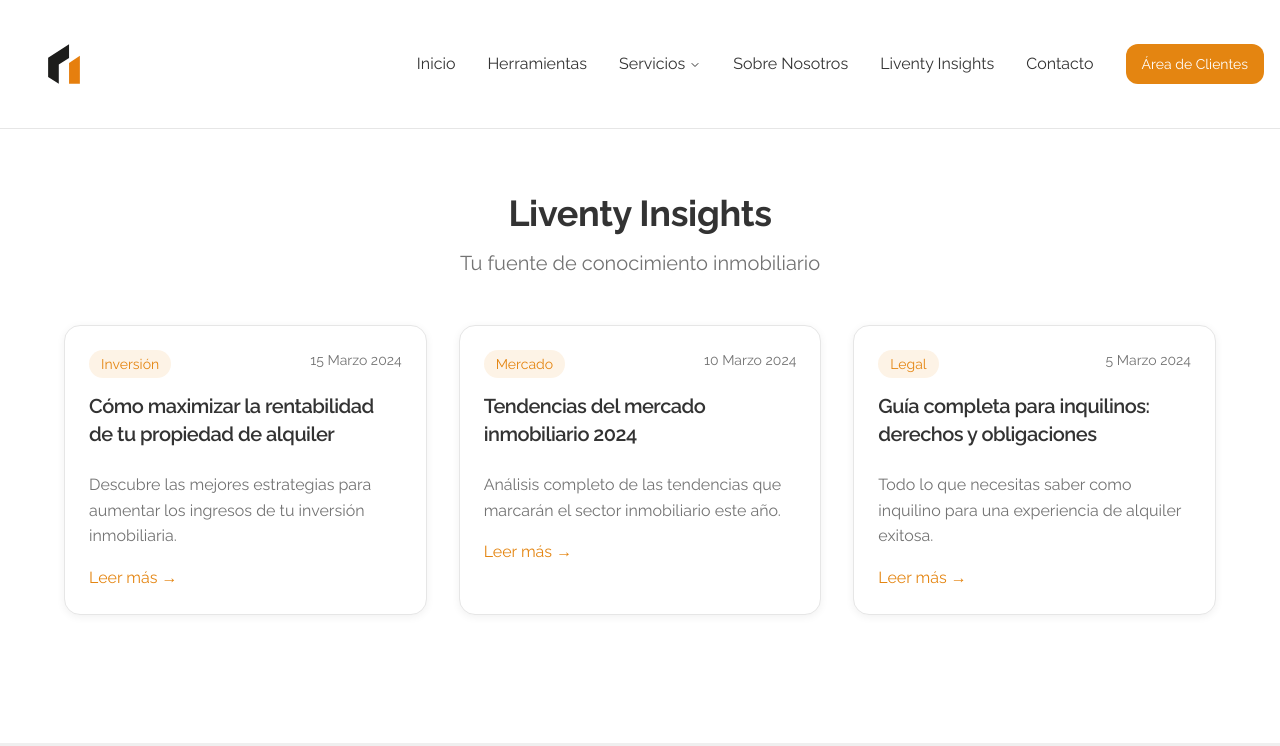
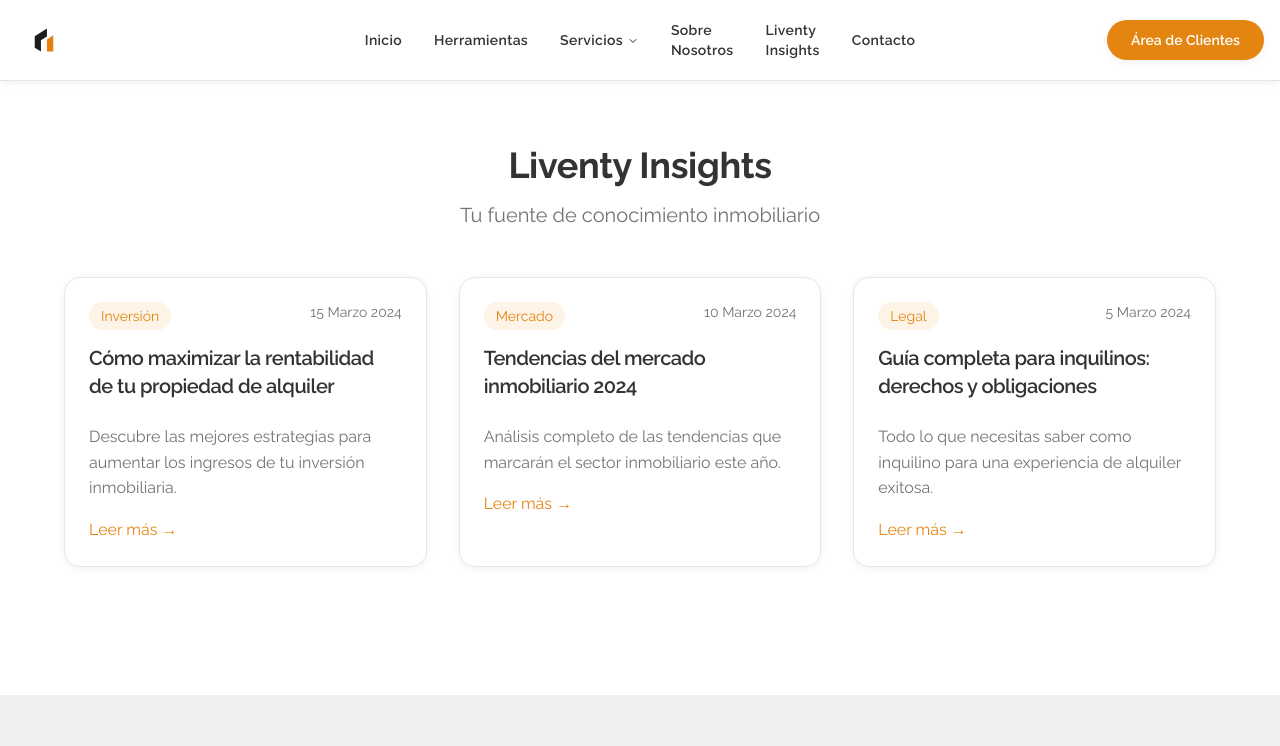
Before and after one commit to LiventyGestion/Liventy-gestion, a React (Vite) app: page /blog in a window 1280 px wide. Shown: the top 746 px of the page. Built offline with nearby package versions, Linux system fonts and the light colour scheme.

Commit message:
Refactor header styles

```diff
--- a/src/components/Header.tsx
+++ b/src/components/Header.tsx
@@ -15,32 +15,44 @@ const Header = () => {
   const [isMenuOpen, setIsMenuOpen] = useState(false);
 
   return (
-    <header className="sticky top-0 z-50 bg-background border-b">
-      <nav className="container mx-auto px-4 py-4">
-        <div className="flex items-center justify-between">
+    <header className="sticky top-0 z-50 bg-white border-b border-neutral-200 shadow-sm">
+      <nav className="container mx-auto px-4 py-3">
+        <div className="flex items-center justify-between lg:grid lg:grid-cols-3 lg:gap-8">
+          {/* Logo - Left */}
+          <div className="flex items-center">
             <Link to="/" className="flex items-center">
               <img
                 src="/icons/logo-source.svg"
                 alt="Liventy Gestión - Volver al inicio"
-              className="h-16 sm:h-20 lg:h-24 w-auto"
+                className="h-12 sm:h-14 w-auto"
               />
             </Link>
+          </div>
 
-          {/* Desktop Navigation */}
-          <div className="hidden md:flex items-center space-x-8">
-            <Link to="/" className="text-foreground hover:text-primary transition-colors">
+          {/* Desktop Navigation - Center */}
+          <div className="hidden lg:flex items-center justify-center space-x-8">
+            <Link
+              to="/"
+              className="relative text-brand-charcoal hover:text-brand-orange transition-colors duration-200 font-raleway font-semibold text-sm tracking-wide py-2 group"
+            >
               Inicio
+              <span className="absolute bottom-0 left-0 w-0 h-0.5 bg-brand-orange transition-all duration-200 group-hover:w-full" style={{ transform: 'translateY(2px)' }}></span>
             </Link>
-            <Link to="/herramientas" className="text-foreground hover:text-primary transition-colors">
+            <Link
+              to="/herramientas"
+              className="relative text-brand-charcoal hover:text-brand-orange transition-colors duration-200 font-raleway font-semibold text-sm tracking-wide py-2 group"
+            >
               Herramientas
+              <span className="absolute bottom-0 left-0 w-0 h-0.5 bg-brand-orange transition-all duration-200 group-hover:w-full" style={{ transform: 'translateY(2px)' }}></span>
             </Link>
 
             {/* Services Dropdown */}
             <NavigationMenu>
               <NavigationMenuList>
                 <NavigationMenuItem>
-                  <NavigationMenuTrigger className="text-foreground hover:text-primary transition-colors bg-transparent hover:bg-transparent data-[active]:bg-transparent data-[state=open]:bg-transparent focus:bg-transparent text-base font-normal h-auto p-0">
+                  <NavigationMenuTrigger className="relative text-brand-charcoal hover:text-brand-orange transition-colors duration-200 bg-transparent hover:bg-transparent data-[active]:bg-transparent data-[state=open]:bg-transparent focus:bg-transparent font-raleway font-semibold text-sm tracking-wide h-auto p-0 py-2 group">
                     Servicios
+                    <span className="absolute bottom-0 left-0 w-0 h-0.5 bg-brand-orange transition-all duration-200 group-hover:w-full group-data-[state=open]:w-full" style={{ transform: 'translateY(2px)' }}></span>
                   </NavigationMenuTrigger>
                   <NavigationMenuContent>
                     <div className="w-[400px] p-4">
@@ -48,10 +60,10 @@ const Header = () => {
                         <NavigationMenuLink asChild>
                           <Link
                             to="/servicios/gestion-integral"
-                            className="block select-none space-y-1 rounded-md p-3 leading-none no-underline outline-none transition-colors hover:bg-accent hover:text-accent-foreground focus:bg-accent focus:text-accent-foreground"
+                            className="block select-none space-y-1 rounded-xl p-3 leading-none no-underline outline-none transition-colors hover:bg-neutral-50 hover:text-brand-charcoal focus:bg-neutral-50 focus:text-brand-charcoal"
                           >
-                            <div className="text-sm font-medium leading-none">Gestión Integral</div>
-                            <p className="line-clamp-2 text-sm leading-snug text-muted-foreground">
+                            <div className="text-sm font-semibold leading-none text-brand-charcoal">Gestión Integral</div>
+                            <p className="line-clamp-2 text-sm leading-snug text-neutral-500">
                               Servicio completo de gestión de alquileres
                             </p>
                           </Link>
@@ -59,10 +71,10 @@ const Header = () => {
                         <NavigationMenuLink asChild>
                           <Link
                             to="/servicios/alquiler-larga-duracion"
-                            className="block select-none space-y-1 rounded-md p-3 leading-none no-underline outline-none transition-colors hover:bg-accent hover:text-accent-foreground focus:bg-accent focus:text-accent-foreground"
+                            className="block select-none space-y-1 rounded-xl p-3 leading-none no-underline outline-none transition-colors hover:bg-neutral-50 hover:text-brand-charcoal focus:bg-neutral-50 focus:text-brand-charcoal"
                           >
-                            <div className="text-sm font-medium leading-none">Alquiler Larga Duración</div>
-                            <p className="line-clamp-2 text-sm leading-snug text-muted-foreground">
+                            <div className="text-sm font-semibold leading-none text-brand-charcoal">Alquiler Larga Duración</div>
+                            <p className="line-clamp-2 text-sm leading-snug text-neutral-500">
                               Gestión de alquileres residenciales
                             </p>
                           </Link>
@@ -70,10 +82,10 @@ const Header = () => {
                         <NavigationMenuLink asChild>
                           <Link
                             to="/servicios/alquiler-temporada"
-                            className="block select-none space-y-1 rounded-md p-3 leading-none no-underline outline-none transition-colors hover:bg-accent hover:text-accent-foreground focus:bg-accent focus:text-accent-foreground"
+                            className="block select-none space-y-1 rounded-xl p-3 leading-none no-underline outline-none transition-colors hover:bg-neutral-50 hover:text-brand-charcoal focus:bg-neutral-50 focus:text-brand-charcoal"
                           >
-                            <div className="text-sm font-medium leading-none">Alquiler Temporada</div>
-                            <p className="line-clamp-2 text-sm leading-snug text-muted-foreground">
+                            <div className="text-sm font-semibold leading-none text-brand-charcoal">Alquiler Temporada</div>
+                            <p className="line-clamp-2 text-sm leading-snug text-neutral-500">
                               Gestión de alquileres vacacionales
                             </p>
                           </Link>
@@ -81,10 +93,10 @@ const Header = () => {
                         <NavigationMenuLink asChild>
                           <Link
                             to="/servicios/mantenimiento"
-                            className="block select-none space-y-1 rounded-md p-3 leading-none no-underline outline-none transition-colors hover:bg-accent hover:text-accent-foreground focus:bg-accent focus:text-accent-foreground"
+                            className="block select-none space-y-1 rounded-xl p-3 leading-none no-underline outline-none transition-colors hover:bg-neutral-50 hover:text-brand-charcoal focus:bg-neutral-50 focus:text-brand-charcoal"
                           >
-                            <div className="text-sm font-medium leading-none">Mantenimiento</div>
-                            <p className="line-clamp-2 text-sm leading-snug text-muted-foreground">
+                            <div className="text-sm font-semibold leading-none text-brand-charcoal">Mantenimiento</div>
+                            <p className="line-clamp-2 text-sm leading-snug text-neutral-500">
                               Gestión de incidencias y reparaciones
                             </p>
                           </Link>
@@ -92,10 +104,10 @@ const Header = () => {
                         <NavigationMenuLink asChild>
                           <Link
                             to="/servicios/asesoria-legal"
-                            className="block select-none space-y-1 rounded-md p-3 leading-none no-underline outline-none transition-colors hover:bg-accent hover:text-accent-foreground focus:bg-accent focus:text-accent-foreground"
+                            className="block select-none space-y-1 rounded-xl p-3 leading-none no-underline outline-none transition-colors hover:bg-neutral-50 hover:text-brand-charcoal focus:bg-neutral-50 focus:text-brand-charcoal"
                           >
-                            <div className="text-sm font-medium leading-none">Asesoría Legal</div>
-                            <p className="line-clamp-2 text-sm leading-snug text-muted-foreground">
+                            <div className="text-sm font-semibold leading-none text-brand-charcoal">Asesoría Legal</div>
+                            <p className="line-clamp-2 text-sm leading-snug text-neutral-500">
                               Asesoramiento jurídico en alquileres
                             </p>
                           </Link>
@@ -107,49 +119,67 @@ const Header = () => {
               </NavigationMenuList>
             </NavigationMenu>
 
-            <Link to="/about" className="text-foreground hover:text-primary transition-colors">
+            <Link
+              to="/about"
+              className="relative text-brand-charcoal hover:text-brand-orange transition-colors duration-200 font-raleway font-semibold text-sm tracking-wide py-2 group"
+            >
               Sobre Nosotros
+              <span className="absolute bottom-0 left-0 w-0 h-0.5 bg-brand-orange transition-all duration-200 group-hover:w-full" style={{ transform: 'translateY(2px)' }}></span>
             </Link>
-            <Link to="/blog" className="text-foreground hover:text-primary transition-colors">
+            <Link
+              to="/blog"
+              className="relative text-brand-charcoal hover:text-brand-orange transition-colors duration-200 font-raleway font-semibold text-sm tracking-wide py-2 group"
+            >
               Liventy Insights
+              <span className="absolute bottom-0 left-0 w-0 h-0.5 bg-brand-orange transition-all duration-200 group-hover:w-full" style={{ transform: 'translateY(2px)' }}></span>
             </Link>
-            <Link to="/contact" className="text-foreground hover:text-primary transition-colors">
+            <Link
+              to="/contact"
+              className="relative text-brand-charcoal hover:text-brand-orange transition-colors duration-200 font-raleway font-semibold text-sm tracking-wide py-2 group"
+            >
               Contacto
-            </Link>
-            <Link to="/login">
-              <Button>Área de Clientes</Button>
+              <span className="absolute bottom-0 left-0 w-0 h-0.5 bg-brand-orange transition-all duration-200 group-hover:w-full" style={{ transform: 'translateY(2px)' }}></span>
             </Link>
           </div>
 
+          {/* CTA Button - Right */}
+          <div className="flex items-center justify-end">
+            <Link to="/login" className="hidden sm:block">
+              <Button className="bg-brand-orange hover:bg-opacity-90 text-brand-white font-raleway font-semibold px-6 py-2.5 rounded-xl shadow-sm hover:shadow-md transition-all duration-200 hover:-translate-y-0.5 focus:outline-none focus:ring-2 focus:ring-brand-orange focus:ring-offset-2">
+                Área de Clientes
+              </Button>
+            </Link>
+
             {/* Mobile Menu Button */}
             <button
-            className="md:hidden p-2 rounded-md hover:bg-muted transition-colors"
+              className="lg:hidden p-2 rounded-xl hover:bg-neutral-50 transition-colors duration-200 focus:outline-none focus:ring-2 focus:ring-brand-orange focus:ring-offset-2"
               onClick={() => setIsMenuOpen(!isMenuOpen)}
-            aria-label="Menú de navegación"
+              aria-label="Abrir menú de navegación"
               aria-expanded={isMenuOpen}
               aria-controls="mobile-menu"
             >
               {isMenuOpen ?
-              <X className="h-6 w-6" aria-hidden="true" /> :
-              <Menu className="h-6 w-6" aria-hidden="true" />
+                <X className="h-6 w-6 text-brand-charcoal" aria-hidden="true" /> :
+                <Menu className="h-6 w-6 text-brand-charcoal" aria-hidden="true" />
               }
             </button>
           </div>
+        </div>
 
-        {/* Mobile Navigation */}
-        {isMenuOpen && (
-          <div className="md:hidden mt-4 pb-4 border-t" id="mobile-menu">
-            <div className="flex flex-col space-y-4 pt-4">
+        {/* Mobile Navigation Panel */}
+        <div className={`lg:hidden overflow-hidden transition-all duration-300 ease-in-out ${isMenuOpen ? 'max-h-screen opacity-100' : 'max-h-0 opacity-0'}`}>
+          <div className="pt-4 pb-6 border-t border-neutral-200 mt-4" id="mobile-menu">
+            <div className="flex flex-col space-y-4">
               <Link
                 to="/"
-                className="text-foreground hover:text-primary transition-colors py-2 px-1 rounded focus:outline-none focus:ring-2 focus:ring-ring"
+                className="text-brand-charcoal hover:text-brand-orange transition-colors duration-200 py-3 px-2 rounded-xl hover:bg-neutral-50 font-raleway font-semibold text-base focus:outline-none focus:ring-2 focus:ring-brand-orange focus:ring-offset-2"
                 onClick={() => setIsMenuOpen(false)}
               >
                 Inicio
               </Link>
               <Link
                 to="/herramientas"
-                className="text-foreground hover:text-primary transition-colors py-2 px-1 rounded focus:outline-none focus:ring-2 focus:ring-ring"
+                className="text-brand-charcoal hover:text-brand-orange transition-colors duration-200 py-3 px-2 rounded-xl hover:bg-neutral-50 font-raleway font-semibold text-base focus:outline-none focus:ring-2 focus:ring-brand-orange focus:ring-offset-2"
                 onClick={() => setIsMenuOpen(false)}
               >
                 Herramientas
@@ -157,39 +187,39 @@ const Header = () => {
 
               {/* Services Mobile Menu */}
               <div className="space-y-2">
-                <div className="text-foreground font-medium py-2 px-1">Servicios</div>
+                <div className="text-brand-charcoal font-raleway font-bold text-base py-3 px-2">Servicios</div>
                 <div className="pl-4 space-y-2">
                   <Link
                     to="/servicios/gestion-integral"
-                    className="block text-sm text-muted-foreground hover:text-primary transition-colors py-1 px-1 rounded focus:outline-none focus:ring-2 focus:ring-ring"
+                    className="block text-neutral-500 hover:text-brand-orange transition-colors duration-200 py-2 px-2 rounded-lg hover:bg-neutral-50 font-raleway text-sm focus:outline-none focus:ring-2 focus:ring-brand-orange focus:ring-offset-2"
                     onClick={() => setIsMenuOpen(false)}
                   >
                     Gestión Integral
                   </Link>
                   <Link
                     to="/servicios/alquiler-larga-duracion"
-                    className="block text-sm text-muted-foreground hover:text-primary transition-colors py-1 px-1 rounded focus:outline-none focus:ring-2 focus:ring-ring"
+                    className="block text-neutral-500 hover:text-brand-orange transition-colors duration-200 py-2 px-2 rounded-lg hover:bg-neutral-50 font-raleway text-sm focus:outline-none focus:ring-2 focus:ring-brand-orange focus:ring-offset-2"
                     onClick={() => setIsMenuOpen(false)}
                   >
                     Alquiler Larga Duración
                   </Link>
                   <Link
                     to="/servicios/alquiler-temporada"
-                    className="block text-sm text-muted-foreground hover:text-primary transition-colors py-1 px-1 rounded focus:outline-none focus:ring-2 focus:ring-ring"
+                    className="block text-neutral-500 hover:text-brand-orange transition-colors duration-200 py-2 px-2 rounded-lg hover:bg-neutral-50 font-raleway text-sm focus:outline-none focus:ring-2 focus:ring-brand-orange focus:ring-offset-2"
                     onClick={() => setIsMenuOpen(false)}
                   >
                     Alquiler Temporada
                   </Link>
                   <Link
                     to="/servicios/mantenimiento"
-                    className="block text-sm text-muted-foreground hover:text-primary transition-colors py-1 px-1 rounded focus:outline-none focus:ring-2 focus:ring-ring"
+                    className="block text-neutral-500 hover:text-brand-orange transition-colors duration-200 py-2 px-2 rounded-lg hover:bg-neutral-50 font-raleway text-sm focus:outline-none focus:ring-2 focus:ring-brand-orange focus:ring-offset-2"
                     onClick={() => setIsMenuOpen(false)}
                   >
                     Mantenimiento
                   </Link>
                   <Link
                     to="/servicios/asesoria-legal"
-                    className="block text-sm text-muted-foreground hover:text-primary transition-colors py-1 px-1 rounded focus:outline-none focus:ring-2 focus:ring-ring"
+                    className="block text-neutral-500 hover:text-brand-orange transition-colors duration-200 py-2 px-2 rounded-lg hover:bg-neutral-50 font-raleway text-sm focus:outline-none focus:ring-2 focus:ring-brand-orange focus:ring-offset-2"
                     onClick={() => setIsMenuOpen(false)}
                   >
                     Asesoría Legal
@@ -199,31 +229,37 @@ const Header = () => {
 
               <Link
                 to="/about"
-                className="text-foreground hover:text-primary transition-colors py-2 px-1 rounded focus:outline-none focus:ring-2 focus:ring-ring"
+                className="text-brand-charcoal hover:text-brand-orange transition-colors duration-200 py-3 px-2 rounded-xl hover:bg-neutral-50 font-raleway font-semibold text-base focus:outline-none focus:ring-2 focus:ring-brand-orange focus:ring-offset-2"
                 onClick={() => setIsMenuOpen(false)}
               >
                 Sobre Nosotros
               </Link>
               <Link
                 to="/blog"
-                className="text-foreground hover:text-primary transition-colors py-2 px-1 rounded focus:outline-none focus:ring-2 focus:ring-ring"
+                className="text-brand-charcoal hover:text-brand-orange transition-colors duration-200 py-3 px-2 rounded-xl hover:bg-neutral-50 font-raleway font-semibold text-base focus:outline-none focus:ring-2 focus:ring-brand-orange focus:ring-offset-2"
                 onClick={() => setIsMenuOpen(false)}
               >
                 Liventy Insights
               </Link>
               <Link
                 to="/contact"
-                className="text-foreground hover:text-primary transition-colors py-2 px-1 rounded focus:outline-none focus:ring-2 focus:ring-ring"
+                className="text-brand-charcoal hover:text-brand-orange transition-colors duration-200 py-3 px-2 rounded-xl hover:bg-neutral-50 font-raleway font-semibold text-base focus:outline-none focus:ring-2 focus:ring-brand-orange focus:ring-offset-2"
                 onClick={() => setIsMenuOpen(false)}
               >
                 Contacto
               </Link>
+
+              {/* Mobile CTA */}
+              <div className="pt-4">
                 <Link to="/login" onClick={() => setIsMenuOpen(false)}>
-                <Button className="w-full">Área de Clientes</Button>
+                  <Button className="w-full bg-brand-orange hover:bg-opacity-90 text-brand-white font-raleway font-semibold py-3 rounded-xl shadow-sm hover:shadow-md transition-all duration-200 focus:outline-none focus:ring-2 focus:ring-brand-orange focus:ring-offset-2">
+                    Área de Clientes
+                  </Button>
                 </Link>
               </div>
             </div>
-        )}
+          </div>
+        </div>
       </nav>
     </header>
   );
```
Lines whose indentation alone changed are shown as unchanged.
